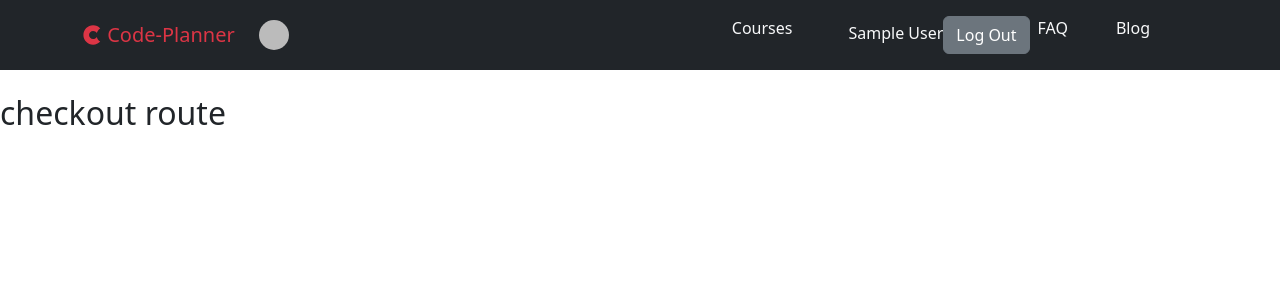
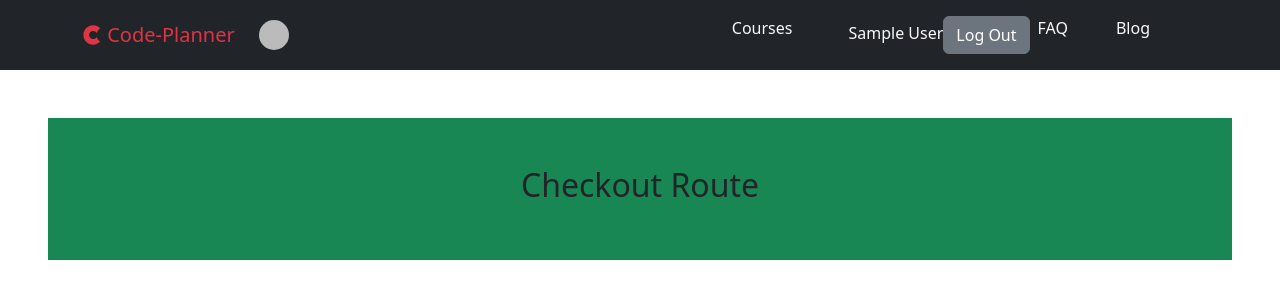
Before and after one commit to tasmim20/code-planner-client, a React (Create React App) app: page /premiumPage in a window 1280 px wide. Shown: the top 300 px of the page. Built offline with nearby package versions, Linux system fonts and the light colour scheme; no server answers; sample sign-in values are in the browser's storage.

Commit message:
last commit

```diff
--- a/src/Routes/Routes/Routes.js
+++ b/src/Routes/Routes/Routes.js
@@ -38,7 +38,8 @@ export const routes = createBrowserRouter([
             },
             {
                 path:'/premiumPage',
-                element:<PrivateRoute><PremiumPage></PremiumPage></PrivateRoute>
+                element:<PrivateRoute><PremiumPage></PremiumPage></PrivateRoute>,
+
             },
             {
                 path:'/loginForm',
--- a/src/components/CoursePage/CourseDetails/CourseDetails.js
+++ b/src/components/CoursePage/CourseDetails/CourseDetails.js
@@ -25,7 +25,7 @@ function CourseDetails({course}) {
         <h6>Course-Fee : {course_fee}</h6>
         </div>
         <div>
-        <Link className='text-decoration-none text-light' to={`/premiumPage/${_id}`} >  <Button variant='danger' className='text-light' >Get Premium Access</Button></Link>
+        <Link className='text-decoration-none text-light' to='/premiumPage' >  <Button variant='danger' className='text-light' >Get Premium Access</Button></Link>
         </div>
 
       </Card.Text>
--- a/src/components/CoursePage/CourseDetails/PremiumPage/PremiumPage.js
+++ b/src/components/CoursePage/CourseDetails/PremiumPage/PremiumPage.js
@@ -1,9 +1,12 @@
 import React from 'react';
 
+
 const PremiumPage = () => {
+
     return (
-        <div>
-            <h2>checkout route</h2>
+        <div className='text-center bg-success p-5 m-5'>
+            <h2>Checkout Route</h2>
+
         </div>
     );
 };
```
Also changed, not shown: 1 other file (tests, documents, lock files or other folders).
